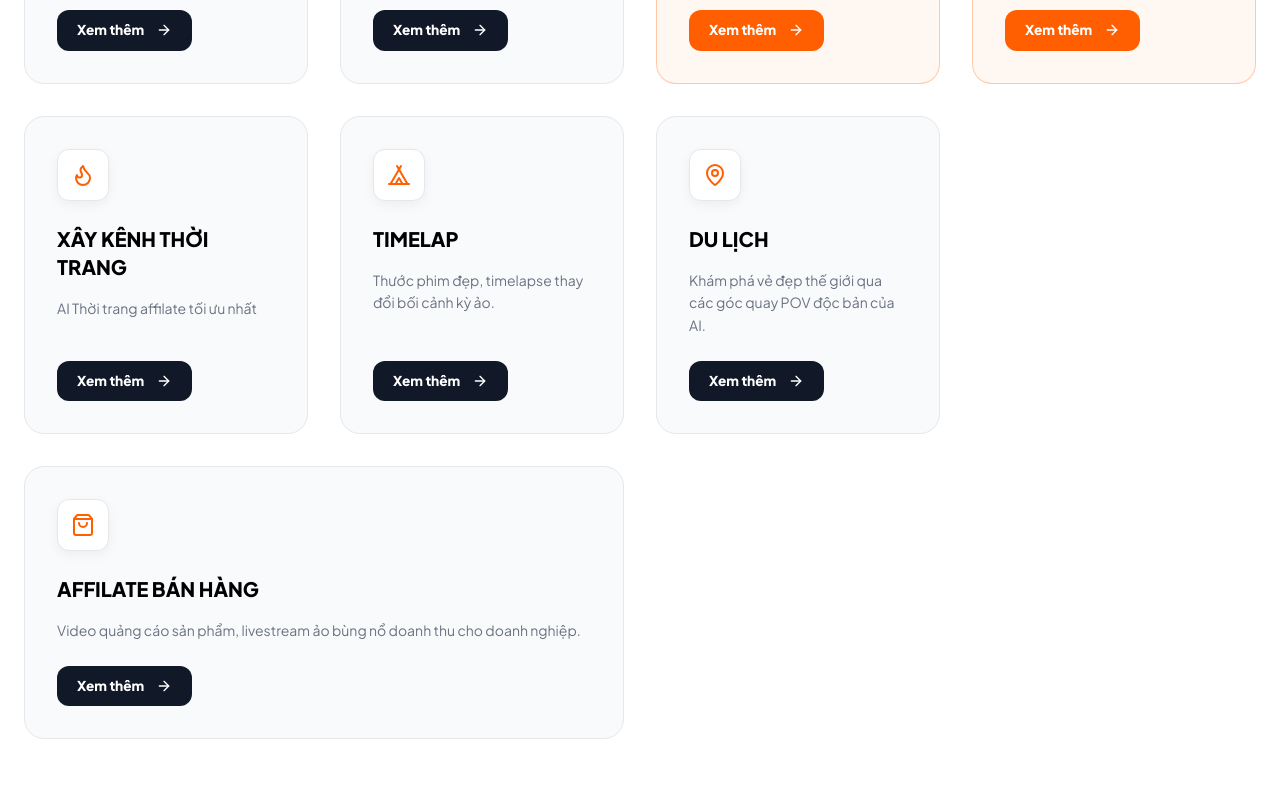
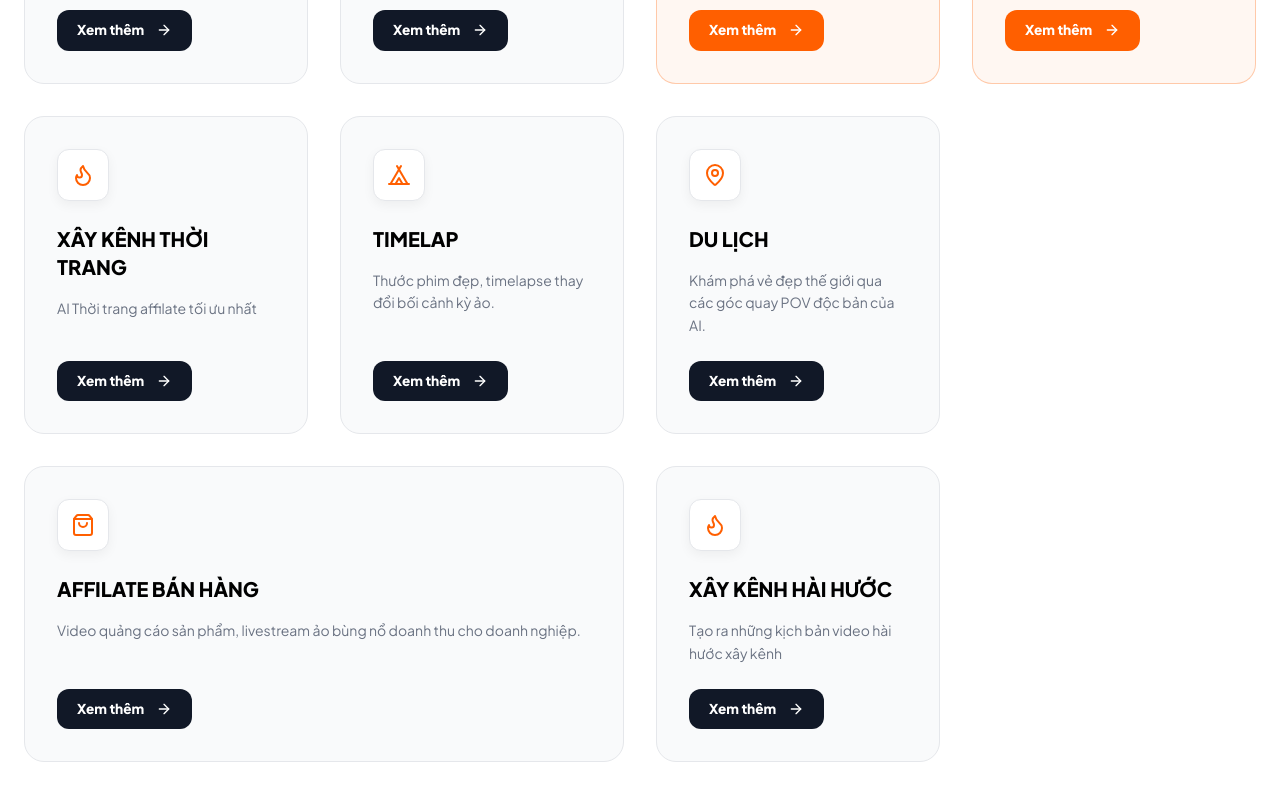
Before and after one commit to namlv68/namai, a React (Vite) app: page / in a window 1280 px wide. Shown: the part 1220-2020 px from the top of the page. Built offline with nearby package versions, Linux system fonts and the light colour scheme.

Commit message:
Add new humorous video script creation option

```diff
--- a/src/App.tsx
+++ b/src/App.tsx
@@ -77,6 +77,12 @@ const categories: Category[] = [
     icon: <ShoppingBag className="w-6 h-6" />,
     link: "https://ai.studio/apps/c0f9b9f0-1ba0-4a9c-acf3-d00ab3db39b9?fullscreenApplet=true",
     colSpan: "lg:col-span-2",
+  },
+    {
+    title: "XÂY KÊNH HÀI HƯỚC",
+    description: "Tạo ra những kịch bản video hài hước xây kênh",
+    icon: <Flame className="w-6 h-6" />,
+    link: "https://ai.studio/apps/fb2af31e-324a-4325-8ad2-89be72bcd770?fullscreenApplet=true",
   },
 ];
 
```
